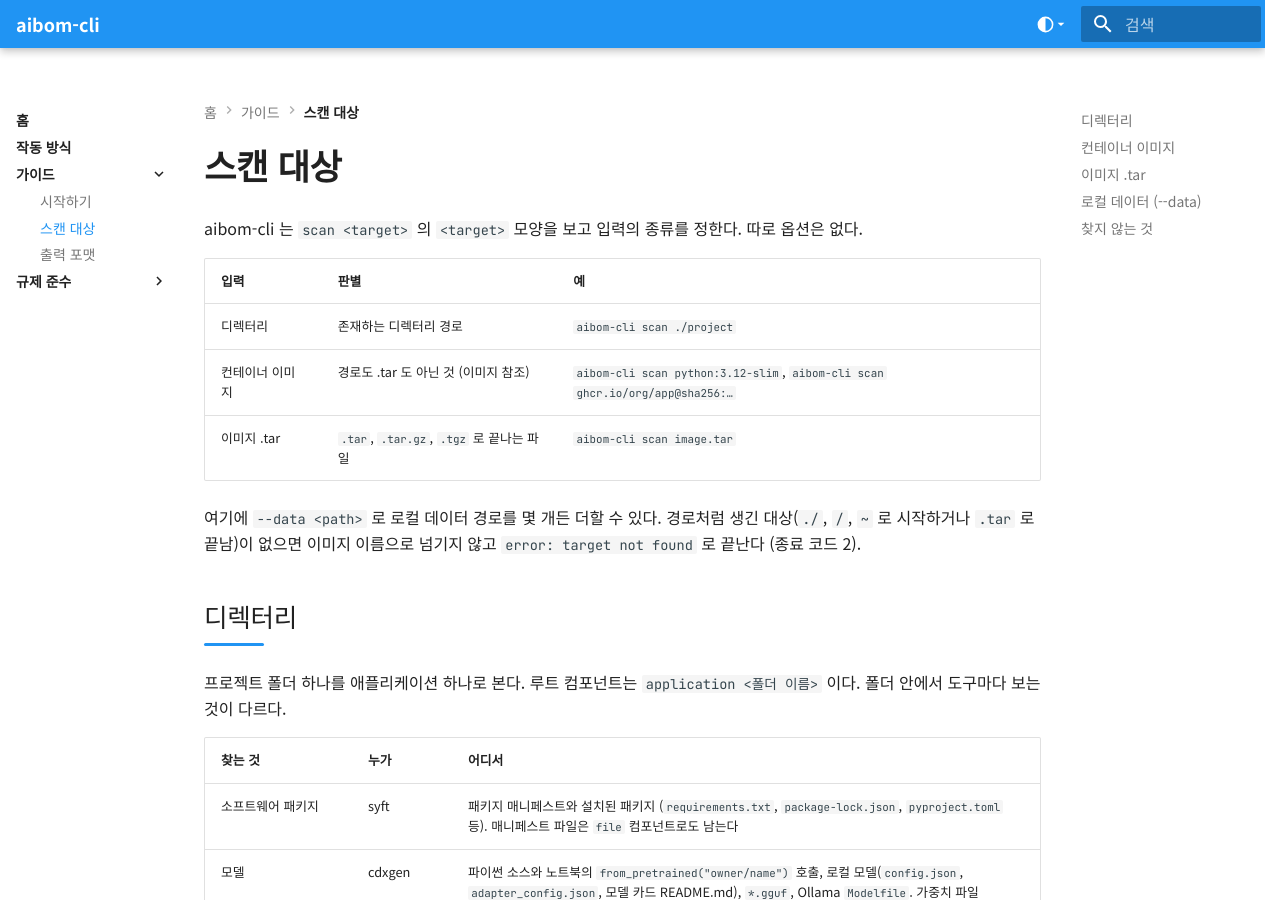
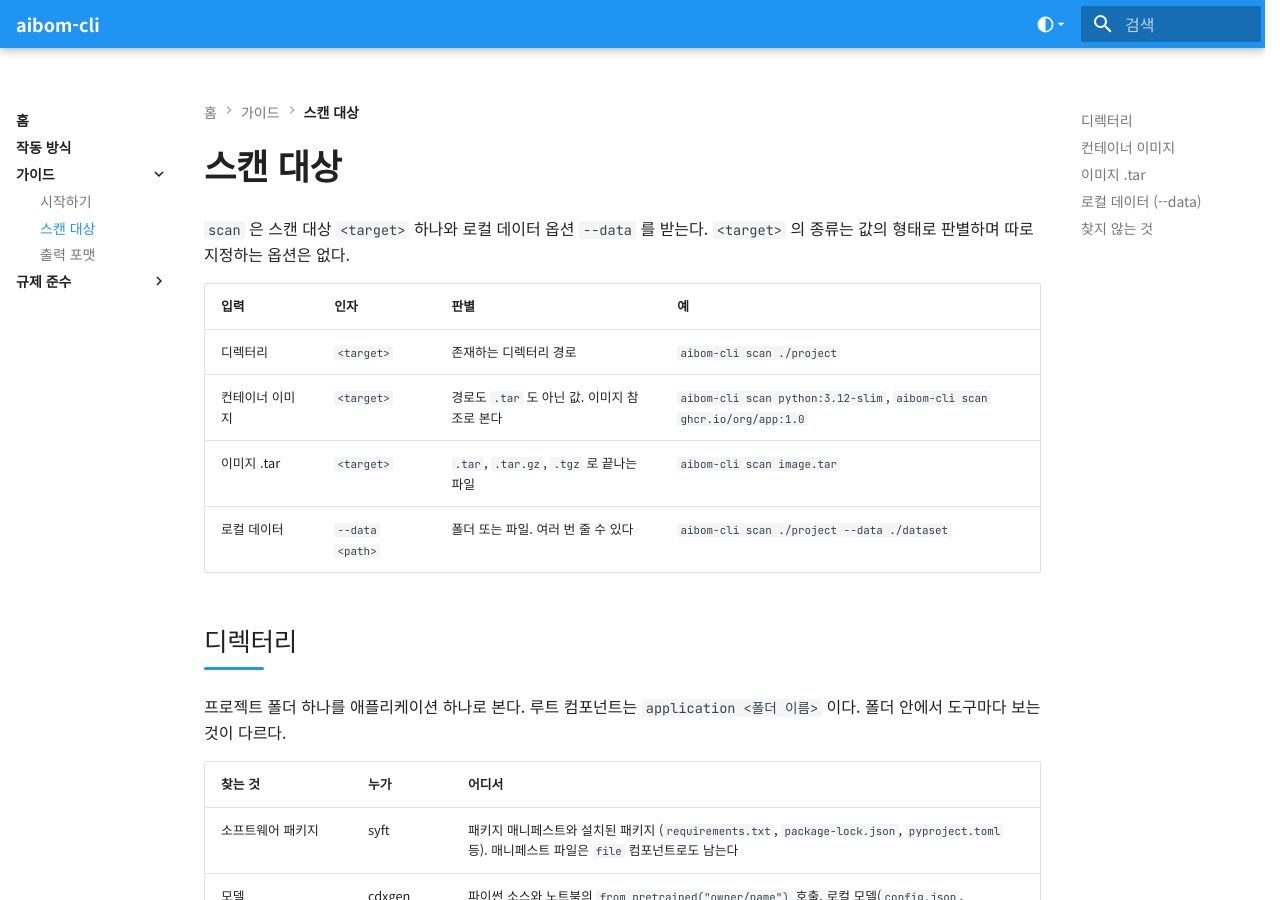
Before and after one commit to ai-devtestsecops-os/sure-aibom, an MkDocs documentation site: the page built from docs/guides/scan-targets.md, in a window 1280 px wide and 900 px high. Built offline with MkDocs 1.6.1 and Material for MkDocs 9.7.7, drawn with Linux system fonts in a browser that asks for light colours.

Commit message:
docs: simplify the output check examples and fold the data option into the scan target table

```diff
--- a/docs/guides/scan-targets.md
+++ b/docs/guides/scan-targets.md
@@ -1,14 +1,13 @@
 # 스캔 대상
 
-aibom-cli 는 `scan <target>` 의 `<target>` 모양을 보고 입력의 종류를 정한다. 따로 옵션은 없다.
+`scan` 은 스캔 대상 `<target>` 하나와 로컬 데이터 옵션 `--data` 를 받는다. `<target>` 의 종류는 값의 형태로 판별하며 따로 지정하는 옵션은 없다.
 
-| 입력 | 판별 | 예 |
-|---|---|---|
-| 디렉터리 | 존재하는 디렉터리 경로 | `aibom-cli scan ./project` |
-| 컨테이너 이미지 | 경로도 .tar 도 아닌 것 (이미지 참조) | `aibom-cli scan python:3.12-slim`, `aibom-cli scan ghcr.io/org/app@sha256:…` |
-| 이미지 .tar | `.tar`, `.tar.gz`, `.tgz` 로 끝나는 파일 | `aibom-cli scan image.tar` |
-
-여기에 `--data <path>` 로 로컬 데이터 경로를 몇 개든 더할 수 있다. 경로처럼 생긴 대상(`./`, `/`, `~` 로 시작하거나 `.tar` 로 끝남)이 없으면 이미지 이름으로 넘기지 않고 `error: target not found` 로 끝난다 (종료 코드 2).
+| 입력 | 인자 | 판별 | 예 |
+|---|---|---|---|
+| 디렉터리 | `<target>` | 존재하는 디렉터리 경로 | `aibom-cli scan ./project` |
+| 컨테이너 이미지 | `<target>` | 경로도 `.tar` 도 아닌 값. 이미지 참조로 본다 | `aibom-cli scan python:3.12-slim`, `aibom-cli scan ghcr.io/org/app:1.0` |
+| 이미지 .tar | `<target>` | `.tar`, `.tar.gz`, `.tgz` 로 끝나는 파일 | `aibom-cli scan image.tar` |
+| 로컬 데이터 | `--data <path>` | 폴더 또는 파일. 여러 번 줄 수 있다 | `aibom-cli scan ./project --data ./dataset` |
 
 ## 디렉터리
 
```
Also changed, not shown: docs/guides/getting-started.md (+2 -6 lines).
